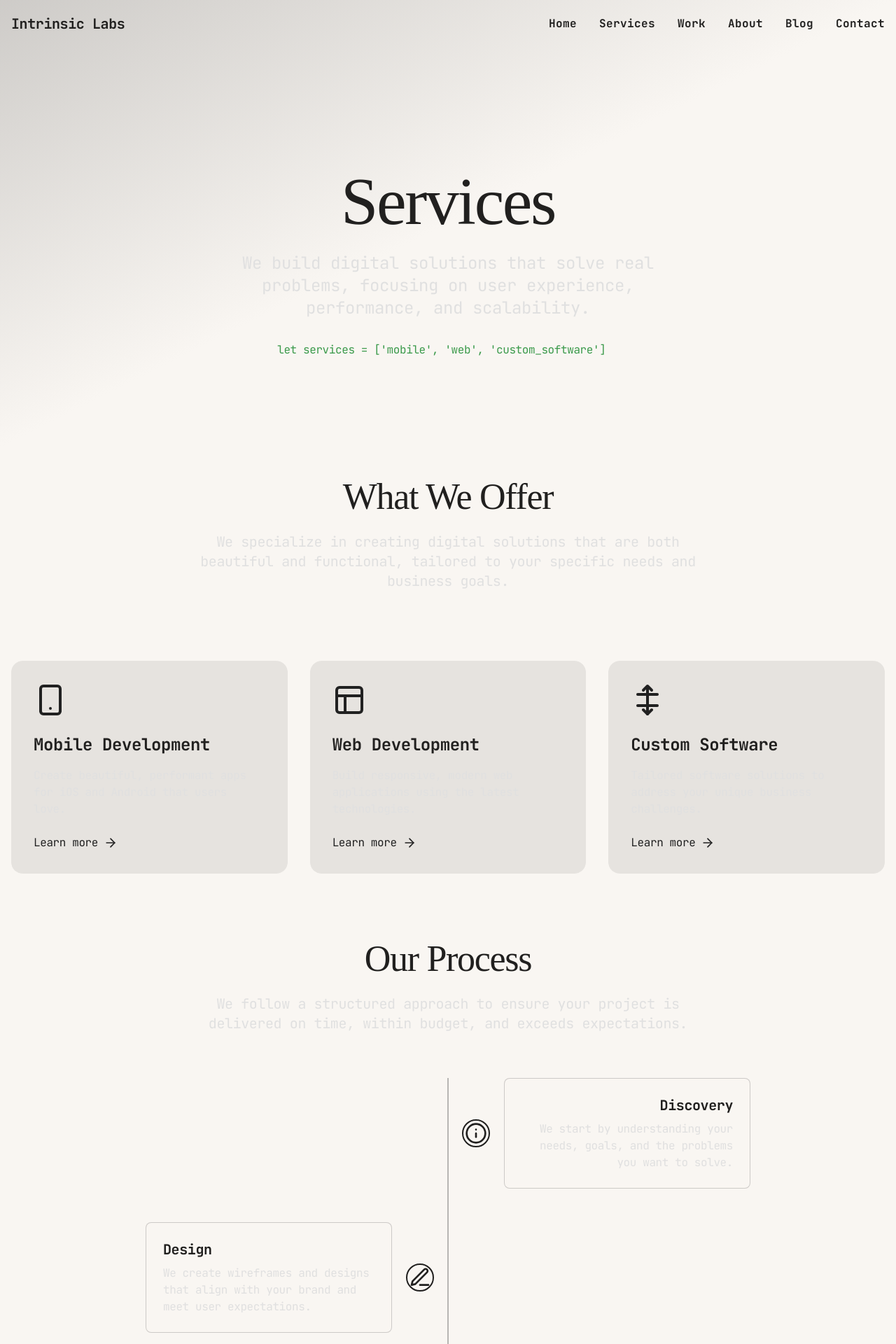
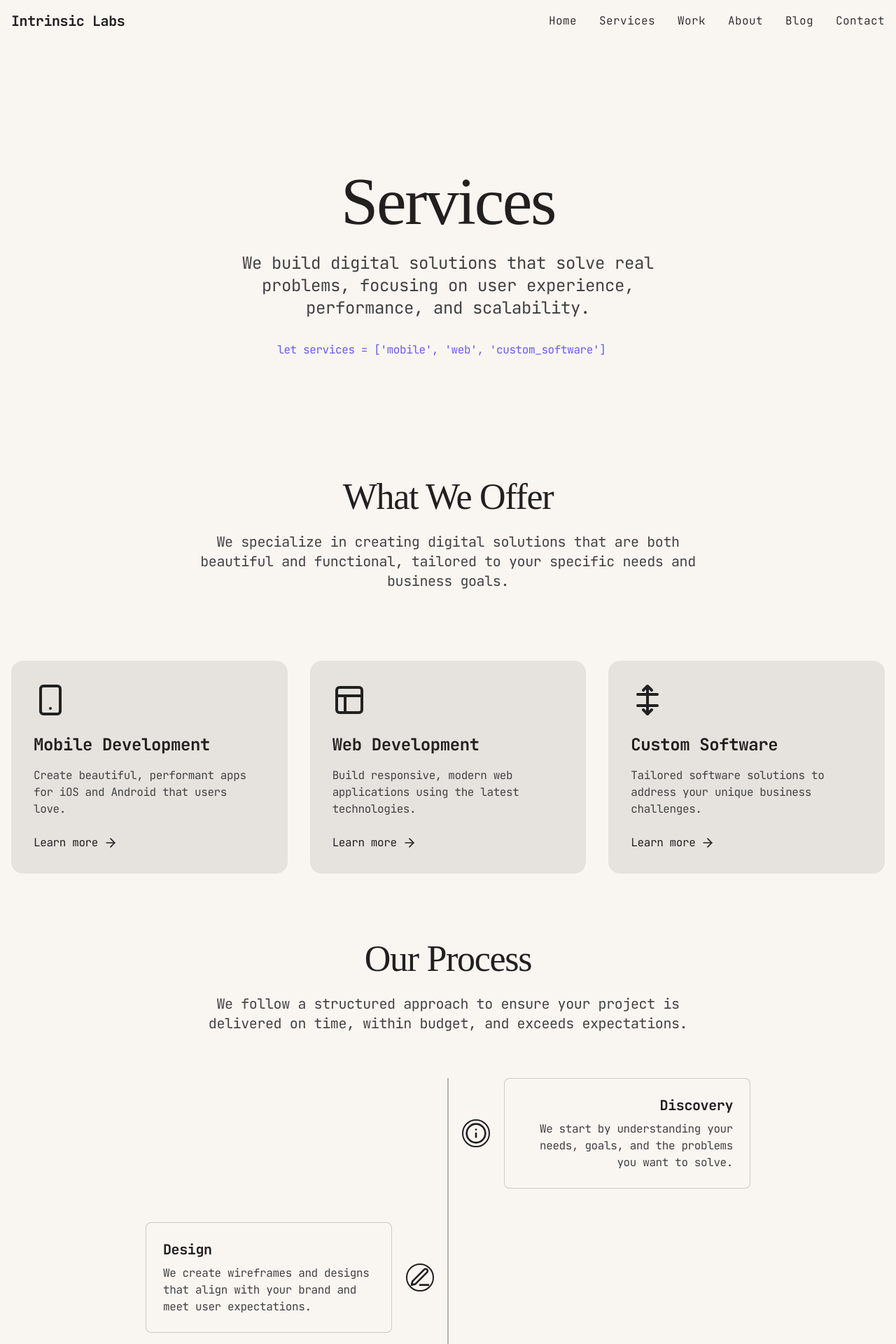
Before and after one commit to intrinsic-labs/intrinsiclabs.co, a Next.js app in the folder intrinsic-labs-website/: page /services in a window 1280 px wide. Shown: the top 1920 px of the page at 70% size. Built offline with nearby package versions, Linux system fonts and the light colour scheme; a web font is replaced by a local one.

Commit message:
upgrade services to light theme

```diff
--- a/intrinsic-labs-website/src/app/globals.css
+++ b/intrinsic-labs-website/src/app/globals.css
@@ -72,8 +72,8 @@ body {
   color: var(--primary);
 }
 
-.terminal-text-purple {
-  color: var(--purple);
+.terminal-text-secondary {
+  color: var(--secondary);
 }
 
 .terminal-text-orange {
@@ -82,6 +82,10 @@ body {
 
 .terminal-text-green {
   color: var(--terminal-green);
+}
+
+.terminal-text-accent  {
+  color: var(--accent);
 }
 
 .terminal-cursor::after {
--- a/intrinsic-labs-website/src/components/Navigation.tsx
+++ b/intrinsic-labs-website/src/components/Navigation.tsx
@@ -33,11 +33,7 @@ const Navigation = () => {
 
   return (
     <header
-      className={`fixed top-0 left-0 right-0 z-50 transition-all duration-300 ${
-        isScrolled
-          ? 'bg-background/80 backdrop-blur-md py-3'
-          : 'bg-transparent py-5'
-      }`}
+      className={`fixed top-0 left-0 right-0 z-50 transition-all duration-300 bg-background py-4`}
     >
       <div className="container-custom flex items-center justify-between">
         {/* Logo */}
@@ -60,11 +56,11 @@ const Navigation = () => {
               initial={{ opacity: 0, y: -10 }}
               animate={{ opacity: 1, y: 0 }}
               transition={{ duration: 0.5, delay: index * 0.1 }}
-              className="font-bold"
+              className="font-light"
             >
               <Link
                 href={link.href}
-                className="text-md hover:text-accent transition-colors duration-300 tracking-wide"
+                className="text-md hover:text-accent hover:font-medium transition-colors duration-300 tracking-wide"
               >
                 {link.name}
               </Link>
@@ -74,7 +70,7 @@ const Navigation = () => {
 
         {/* Mobile Menu Button */}
         <button
-          className="md:hidden text-secondary-400 focus:outline-none"
+          className="md:hidden text-secondary-800 focus:outline-none"
           onClick={() => setIsMobileMenuOpen(!isMobileMenuOpen)}
           aria-label="Toggle mobile menu"
         >
@@ -108,11 +104,11 @@ const Navigation = () => {
       {isMobileMenuOpen && (
         <motion.div
           initial={{ opacity: 0, height: 0 }}
-          animate={{ opacity: 1, height: 'auto' }}
+          animate={{ opacity: 1, height: 'calc(100vh)' }}
           exit={{ opacity: 0, height: 0 }}
-          className="md:hidden bg-background/80 backdrop-blur-md border-b border-secondary-400/20"
+          className="md:hidden bg-background backdrop-blur-md border-b border-secondary-400/20 fixed left-0 right-0 z-50 overflow-y-auto"
         >
-          <div className="container-custom py-5 flex flex-col space-y-4">
+          <div className="container-custom py-12 flex flex-col space-y-4 h-full">
             {navLinks.map((link) => (
               <Link
                 key={link.name}
--- a/intrinsic-labs-website/src/components/home/Services.tsx
+++ b/intrinsic-labs-website/src/components/home/Services.tsx
@@ -175,7 +175,7 @@ const Services = () => {
               <p className="text-neutral-800 mb-6">{service.description}</p>
               <Link
                 href={service.link}
-                className="inline-flex items-center text-primary hover:text-primary-400 transition-colors"
+                className="inline-flex items-center text-primary hover:text-accent transition-colors"
               >
                 <span>Learn more</span>
                 <svg
--- a/intrinsic-labs-website/src/components/services/ServicesHero.tsx
+++ b/intrinsic-labs-website/src/components/services/ServicesHero.tsx
@@ -20,7 +20,7 @@ const ServicesHero = () => {
       className="min-h-[80vh] flex items-center justify-center relative overflow-hidden pt-28 bg-background"
     >
       {/* Background with gradient */}
-      <div className="absolute inset-0 bg-gradient-to-br from-primary/20 via-background/50 to-background/95"></div>
+      {/* <div className="absolute inset-0 bg-gradient-to-br from-primary/20 via-background/50 to-background/95"></div> */}
 
       {/* Background decorative elements */}
       {/* <div className="absolute inset-0 overflow-hidden">
@@ -41,7 +41,7 @@ const ServicesHero = () => {
           initial={{ opacity: 0, y: 20 }}
           animate={{ opacity: 1, y: 0 }}
           transition={{ duration: 0.8, delay: 0.4 }}
-          className="text-xl md:text-2xl text-neutral-300 max-w-2xl mx-auto mb-8"
+          className="text-xl md:text-2xl text-neutral-800 max-w-2xl mx-auto mb-8"
         >
           We build digital solutions that solve real problems, focusing on user experience,
           performance, and scalability.
@@ -52,7 +52,7 @@ const ServicesHero = () => {
           transition={{ duration: 0.8, delay: 0.6 }}
           className="inline-block"
         >
-          <div className="terminal-text-green terminal-cursor">
+          <div className="terminal-text-accent terminal-cursor">
             let services = [&#39;mobile&#39;, &#39;web&#39;, &#39;custom_software&#39;]
           </div>
         </motion.div>
--- a/intrinsic-labs-website/src/components/services/ServicesOverview.tsx
+++ b/intrinsic-labs-website/src/components/services/ServicesOverview.tsx
@@ -95,7 +95,7 @@ const processSteps = [
     id: 2,
     title: 'Design',
     description: 'We create wireframes and designs that align with your brand and meet user expectations.',
-    color: 'var(--purple)',
+    color: 'var(--accent)',
     icon: (
       <svg xmlns="http://www.w3.org/2000/svg" className="h-8 w-8" viewBox="0 0 24 24" fill="none" stroke="currentColor" strokeWidth="2" strokeLinecap="round" strokeLinejoin="round">
         <path d="M12 20h9" />
@@ -107,7 +107,7 @@ const processSteps = [
     id: 3,
     title: 'Development',
     description: 'Our engineers build your solution using modern, scalable, and maintainable code.',
-    color: 'var(--secondary)',
+    color: 'var(--accent',
     icon: (
       <svg xmlns="http://www.w3.org/2000/svg" className="h-8 w-8" viewBox="0 0 24 24" fill="none" stroke="currentColor" strokeWidth="2" strokeLinecap="round" strokeLinejoin="round">
         <path d="m18 16 4-4-4-4" />
@@ -195,7 +195,7 @@ const ServicesOverview = () => {
             whileInView={{ opacity: 1, y: 0 }}
             viewport={{ once: true, margin: '-100px' }}
             transition={{ duration: 0.6, delay: 0.2 }}
-            className="text-xl text-neutral-300"
+            className="text-xl text-neutral-800"
           >
             We specialize in creating digital solutions that are both beautiful
             and functional, tailored to your specific needs and business goals.
@@ -227,10 +227,10 @@ const ServicesOverview = () => {
                 {service.icon}
               </div>
               <h3 className="text-2xl font-mono font-bold mb-4">{service.title}</h3>
-              <p className="text-neutral-300 mb-6 flex-grow">{service.description}</p>
+              <p className="text-neutral-800 mb-6 flex-grow">{service.description}</p>
               <Link
                 href={`#${service.id}`}
-                className="inline-flex items-center text-primary hover:text-primary-400 transition-colors mt-auto"
+                className="inline-flex items-center text-primary hover:text-accent transition-colors mt-auto"
               >
                 <span>Learn more</span>
                 <svg
@@ -272,7 +272,7 @@ const ServicesOverview = () => {
               whileInView={{ opacity: 1, y: 0 }}
               viewport={{ once: true, margin: '-100px' }}
               transition={{ duration: 0.6, delay: 0.2 }}
-              className="text-xl text-neutral-300"
+              className="text-xl text-neutral-800"
             >
               We follow a structured approach to ensure your project is delivered
               on time, within budget, and exceeds expectations.
@@ -322,7 +322,7 @@ const ServicesOverview = () => {
                       </div>
 
                       <h3 className={`text-xl font-bold mb-2`}>{step.title}</h3>
-                      <p className="text-neutral-300">{step.description}</p>
+                      <p className="text-neutral-800">{step.description}</p>
                     </div>
 
                     {/* Desktop icon - hidden on mobile, positioned next to the card */}
--- a/intrinsic-labs-website/src/components/services/WebDevelopment.tsx
+++ b/intrinsic-labs-website/src/components/services/WebDevelopment.tsx
@@ -38,10 +38,10 @@ const WebDevelopment = () => {
       className="py-24 bg-background relative overflow-hidden"
     >
       {/* Background decoration */}
-      <div className="absolute inset-0 overflow-hidden">
+      {/* <div className="absolute inset-0 overflow-hidden">
         <div className="absolute top-1/4 right-1/3 w-80 h-80 rounded-full bg-accent/5 blur-3xl"></div>
         <div className="absolute bottom-1/4 left-1/3 w-96 h-96 rounded-full bg-primary/5 blur-3xl"></div>
-      </div>
+      </div> */}
 
       <div className="container-custom relative z-10">
         <div className="grid grid-cols-1 lg:grid-cols-2 gap-x-24 items-center">
@@ -61,9 +61,9 @@ const WebDevelopment = () => {
                   style={{ objectPosition: '50% 50%', height: '100%' }}
                 />
               </div>
-              <div className="absolute top-4 right-4 md:-top-6 md:-right-6 w-auto md:w-24 h-auto md:h-24 bg-primary/10 backdrop-blur-md rounded-lg p-3 md:p-4 flex items-center justify-center z-10">
-                <span className="terminal-text text-xs">
-                  &lt;<span className="text-primary">web</span>/&gt;
+              <div className="absolute top-4 right-4 md:-top-6 md:-right-6 w-auto md:w-24 h-auto md:h-24 bg-neutral-600/30 backdrop-blur-md rounded-lg p-3 md:p-4 flex items-center justify-center z-10">
+                <span className="terminal-text-secondary text-xs">
+                  &lt;<span className="text-orange">web</span>/&gt;
                 </span>
               </div>
             </div>
@@ -78,7 +78,7 @@ const WebDevelopment = () => {
               transition={{ duration: 0.6 }}
             >
               <h2 className="heading-lg mb-6">Web Development</h2>
-              <p className="text-xl text-neutral-300 mb-8">
+              <p className="text-xl text-neutral-800 mb-8">
                 We build responsive, modern web applications that engage users and drive business results,
                 combining cutting-edge technology with thoughtful design.
               </p>
@@ -91,7 +91,7 @@ const WebDevelopment = () => {
               transition={{ duration: 0.6, delay: 0.2 }}
             >
               <h3 className="text-2xl font-bold mb-4">Frontend Development</h3>
-              <p className="text-neutral-300 mb-6">
+              <p className="text-neutral-800 mb-6">
                 Our frontend development focuses on creating intuitive, performant user interfaces
                 that work seamlessly across all devices and browsers. We use React, Next.js, and
                 other modern frameworks to build interactive experiences.
@@ -126,7 +126,7 @@ const WebDevelopment = () => {
               transition={{ duration: 0.6, delay: 0.3 }}
             >
               <h3 className="text-2xl font-bold mb-4">Backend Development</h3>
-              <p className="text-neutral-300 mb-6">
+              <p className="text-neutral-800 mb-6">
                 Our backend solutions are scalable, secure, and built to handle complex business logic.
                 We leverage Node.js, PostgreSQL, and modern infrastructure to create robust API services
                 and data management systems.
--- a/intrinsic-labs-website/tailwind.config.ts
+++ b/intrinsic-labs-website/tailwind.config.ts
@@ -59,6 +59,9 @@ const config: Config = {
           light: "#f9f6f2", // Pure white
           DEFAULT: "#f9f6f2", // Almost white
           dark: "#21201f", // Light grey
+        },
+        orange: {
+          DEFAULT: "#E07A55" // Darker orange
         },
         // Purple-leaning indigo accent color
         accent: {
```
Also changed, not shown: intrinsic-labs-website/src/components/services/CustomSoftware.tsx (+10 -10 lines), intrinsic-labs-website/src/components/services/MobileDevelopment.tsx (+8 -8 lines).
